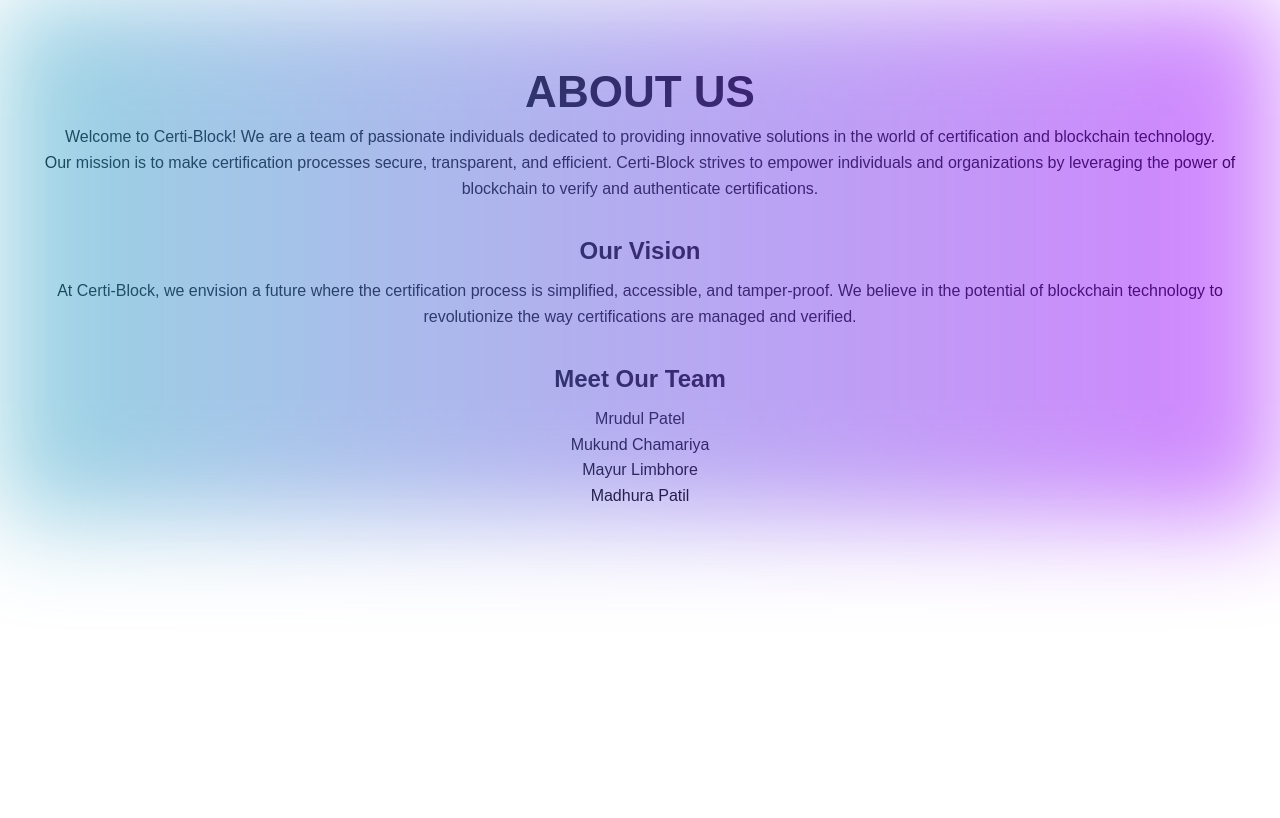
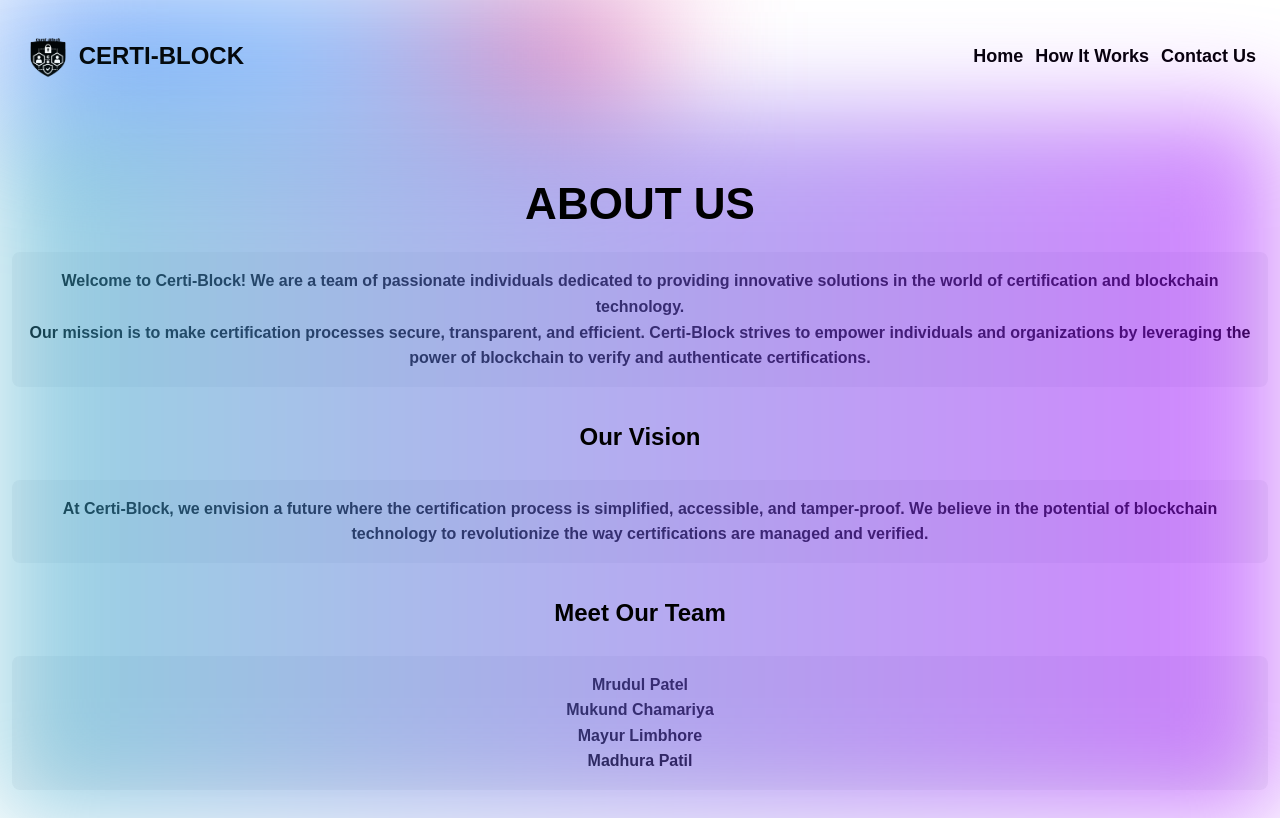
Before and after one commit to Nuthanmc/Grade-Chain, a Next.js app: page /aboutus in a window 1280 px wide. Built offline with nearby package versions, Linux system fonts and the light colour scheme.

Commit message:
Navbar in aboutus page

```diff
--- a/app/aboutus/page.js
+++ b/app/aboutus/page.js
@@ -1,8 +1,105 @@
-import React from "react";
+"use client";
+import React, { useState, useEffect } from "react";
+import { motion } from "framer-motion";
+import Link from "next/link";
+import Image from "next/image";
 import styles from "@/styles";
+import { navVariants } from "@/utils/motion";
+
+const navLinks = [
+  { title: "Home", link: "/" },
+  { title: "How It Works", link: "/" },
+  { title: "Contact Us", link: "/contactus" },
+];
 
 const AboutUs = () => {
+  const [open, setOpen] = useState(false);
+  const toggleMenu = () => setOpen(!open);
+  const [prefersDarkMode, setPrefersDarkMode] = useState();
+  const [imageName, setImageName] = useState("/certi-block-black.png");
+
+  useEffect(() => {
+    if (typeof window !== "undefined") {
+      setPrefersDarkMode(
+        window.matchMedia("(prefers-color-scheme: dark)").matches
+      );
+      if (window.matchMedia("(prefers-color-scheme: dark)").matches) {
+        setImageName("/certi-block-white.png");
+      } else {
+        setImageName("/certi-block-black.png");
+      }
+    }
+  }, []);
+
   return (
+    <div>
+      <motion.nav
+        variants={navVariants}
+        initial="hidden"
+        whileInView="show"
+        className={`${styles.xPaddings} py-8 relative text-black dark:text-white`}
+      >
+        <div className="inset-0 absolute blur-[70px] bg-gradient-to-r from-blue-500 via-blue-400 to-pink-500 bg-opacity-50 w-1/4 md:w-1/2 -z-10" />
+
+        <div
+          className={`${styles.innerWidth} mx-auto flex items-center justify-between gap-8`}
+        >
+          <h2 className="font-extrabold text-[18px] lg:text-[24px] flex items-center justify-center lg:leading-[30px] dark:text-white">
+            <Image
+              src={imageName}
+              width={48}
+              height={48}
+              alt="Certi-Block Logo"
+              className="w-[48px] h-[48px] object-contain hidden lg:flex"
+            />
+            &nbsp;CERTI-BLOCK
+          </h2>
+          <div className="flex gap-3 items-center justify-center">
+          <button
+              type="button"
+              className="font-bold hidden lg:flex text-[14px] lg:text-[18px] leading-[25px] dark:text-white hover:text-gray-600 dark:hover:text-gray-500"
+            >
+              <Link href="/">Home</Link>
+            </button>
+
+            <button
+              type="button"
+              className="font-bold hidden lg:flex text-[14px] lg:text-[18px] leading-[25px] dark:text-white hover:text-gray-600 dark:hover:text-gray-500"
+            >
+              How It Works
+            </button>
+
+            <button
+              type="button"
+              className="font-bold hidden lg:flex text-[14px] lg:text-[18px] leading-[25px] dark:text-white dark:hover:text-gray-500 hover:text-gray-600"
+            >
+              <Link href="/contactus">Contact Us</Link>
+            </button>
+            <div className="flex-none lg:hidden">
+              <ul className="menu menu-horizontal px-4 min-w-max">
+                <li>
+                  <details>
+                    <summary>Options</summary>
+                    <ul className="p-1 z-10 text-sm bg-base-100 rounded-t-none">
+                    <li>
+                        <Link href="#home">Home</Link>
+                      </li>
+                      <li>
+                        <Link href="#howitworks">How It Works</Link>
+                      </li>
+                      <li>
+                        <Link href="#contactus">Contact Us</Link>
+                      </li>
+                    </ul>
+                  </details>
+                </li>
+              </ul>
+            </div>
+          </div>
+        </div>
+      </motion.nav>
+
+
       <div
         className={`${styles.innerWidth} ${styles.yPaddings}`}
         style={{
@@ -15,63 +112,129 @@ const AboutUs = () => {
           color: "black",
         }}
       >
-      <div style={{ position: "absolute", top: 0, left: 0, width: "100%", height: "100%" }}>
-
         <div
           style={{
-            backgroundImage: "linear-gradient(270deg, #a509ff 0%, #34acc7 100%)",
+            background: "linear-gradient(270deg, #a509ff 0%, #34acc7 100%)",
             filter: "blur(50px)",
             width: "100%",
             height: "100%",
             opacity: 0.5,
+            position: "absolute",
+            top: 0,
+            left: 0,
           }}
         />
-      </div>
+
         <h1
           style={{
             fontSize: "44px",
             fontWeight: "bold",
             lineHeight: "64.4px",
             textTransform: "uppercase",
+            position: "relative",
+            zIndex: 1,
           }}
         >
           About Us
         </h1>
-      <p style={{ fontSize: "1rem",
-                  lineHeight: "1.6" }}>
+
+        <div
+          style={{
+            backgroundColor: "#F3F4F6",
+            padding: "16px",
+            borderRadius: "8px",
+            margin: "16px 0",
+          }}
+        >
+          <p
+            style={{
+              fontSize: "1rem",
+              lineHeight: "1.6",
+              fontWeight: "bold",
+              marginBottom: "0",
+            }}
+          >
             Welcome to Certi-Block! We are a team of passionate individuals dedicated to providing innovative solutions in the world of certification and blockchain technology.
           </p>
-      <p style={{ fontSize: "1rem",
-                  lineHeight: "1.6" }}>
+
+          <p
+            style={{
+              fontSize: "1rem",
+              lineHeight: "1.6",
+              fontWeight: "bold",
+              marginBottom: "0",
+            }}
+          >
             Our mission is to make certification processes secure, transparent, and efficient. Certi-Block strives to empower individuals and organizations by leveraging the power of blockchain to verify and authenticate certifications.
           </p>
-      <h2 style={{ fontSize: "1.5rem",
+        </div>
+        <h2
+          style={{
+            fontSize: "1.5rem",
             fontWeight: "bold",
             lineHeight: "2.2",
-                   marginTop: "24px" }}>
+            marginTop: "24px",
+            position: "relative",
+            zIndex: 1,
+          }}
+        >
           Our Vision
         </h2>
-      <p style={{ fontSize: "1rem",
-                  lineHeight: "1.6" }}>
+        <div
+          style={{
+            backgroundColor: "#F3F4F6",
+            padding: "16px",
+            borderRadius: "8px",
+            margin: "16px 0",
+          }}
+        >
+          <p
+            style={{
+              fontSize: "1rem",
+              lineHeight: "1.6",
+              fontWeight: "bold",
+              marginBottom: "0",
+            }}
+          >
             At Certi-Block, we envision a future where the certification process is simplified, accessible, and tamper-proof. We believe in the potential of blockchain technology to revolutionize the way certifications are managed and verified.
           </p>
-      <h2 style={{ fontSize: "1.5rem",
+        </div>
+        <h2
+          style={{
+            fontSize: "1.5rem",
             fontWeight: "bold",
             lineHeight: "2.2",
-                   marginTop: "24px" }}>
+            marginTop: "24px",
+            position: "relative",
+            zIndex: 1,
+          }}
+        >
           Meet Our Team
         </h2>
-      <ul style={{ listStyleType: "none",
-                   padding: "0",
+        <div
+          style={{
+            backgroundColor: "#F3F4F6",
+            padding: "16px",
+            borderRadius: "8px",
+            margin: "16px 0",
+          }}
+        >
+          <ul
+            style={{
               fontSize: "1rem",
-                   lineHeight: "1.6" }}>
-
+              lineHeight: "1.6",
+              fontWeight: "bold",
+              marginBottom: "0",
+            }}
+          >
             <li>Mrudul Patel</li>
             <li>Mukund Chamariya</li>
             <li>Mayur Limbhore</li>
             <li>Madhura Patil</li>
           </ul>
         </div>
+      </div>
+    </div>
   );
 };
 
--- a/components/Navbar.jsx
+++ b/components/Navbar.jsx
@@ -139,7 +139,7 @@ import Image from "next/image";
 const navLinks = [
   { title: "How It Works", link: "/" },
   { title: "About Us", link: "/AboutUs" },
-  { title: "Contact Us", link: "/" },
+  { title: "Contact Us", link: "/ContactUs" },
 ];
 const Navbar = () => {
   const [open, setOpen] = useState(false);
@@ -200,7 +200,7 @@ const Navbar = () => {
               type="button"
               className="font-bold hidden lg:flex text-[14px] lg:text-[18px] leading-[25px] dark:text-white dark:hover:text-gray-500 hover:text-gray-600"
             >
-              Contact Us
+              <Link href="/contactus">Contact Us</Link>
             </button>
             <div className="flex-none lg:hidden">
               <ul className="menu menu-horizontal px-4 min-w-max">
```
Lines whose indentation alone changed are shown as unchanged.
